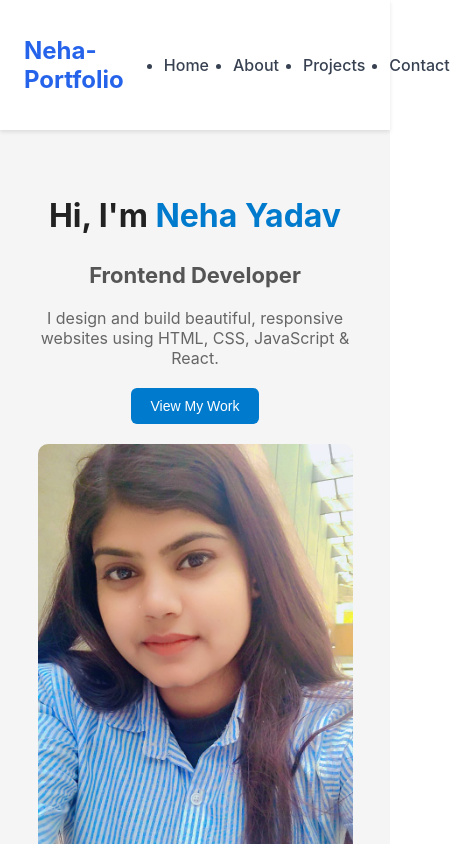
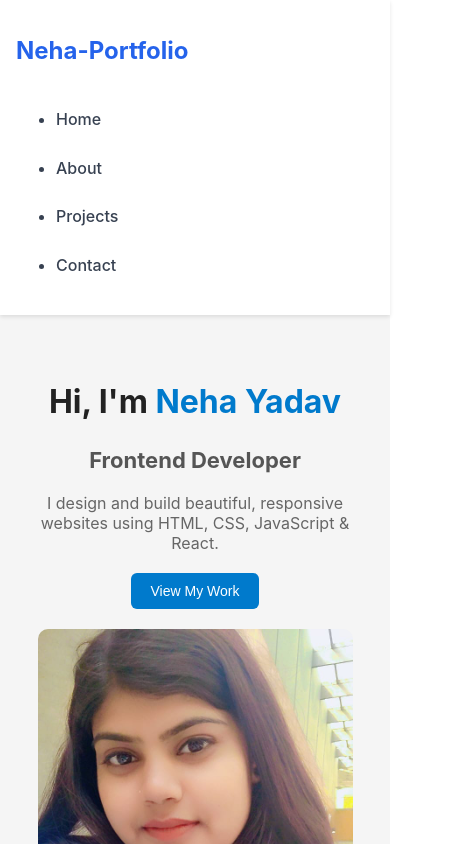
Before and after one commit to yahoowecanwork2/-neha-portfolio, a React (Create React App) app: page / in a window 390 px wide. Shown: the top 844 px of the page, 450 px wide, since content can reach past the window. Built offline with nearby package versions, Linux system fonts and the light colour scheme.

Commit message:
making navbar responsive

```diff
--- a/src/components/navabar.css
+++ b/src/components/navabar.css
@@ -8,6 +8,7 @@
     position: sticky;
     top: 0;
     z-index: 50;
+    flex-wrap: wrap;
 }
 
 .logo {
@@ -31,3 +32,24 @@
 .nav-links li:hover {
     color: #3b82f6;
 }
+
+/* ✅ Mobile Responsive Styling */
+@media (max-width: 768px) {
+    .navbar {
+        flex-direction: column;
+        align-items: flex-start;
+        padding: 1rem;
+    }
+
+    .nav-links {
+        flex-direction: column;
+        gap: 0.8rem;
+        width: 100%;
+        margin-top: 1rem;
+    }
+
+    .nav-links li {
+        font-size: 1rem;
+        padding: 0.5rem 0;
+    }
+}
```
